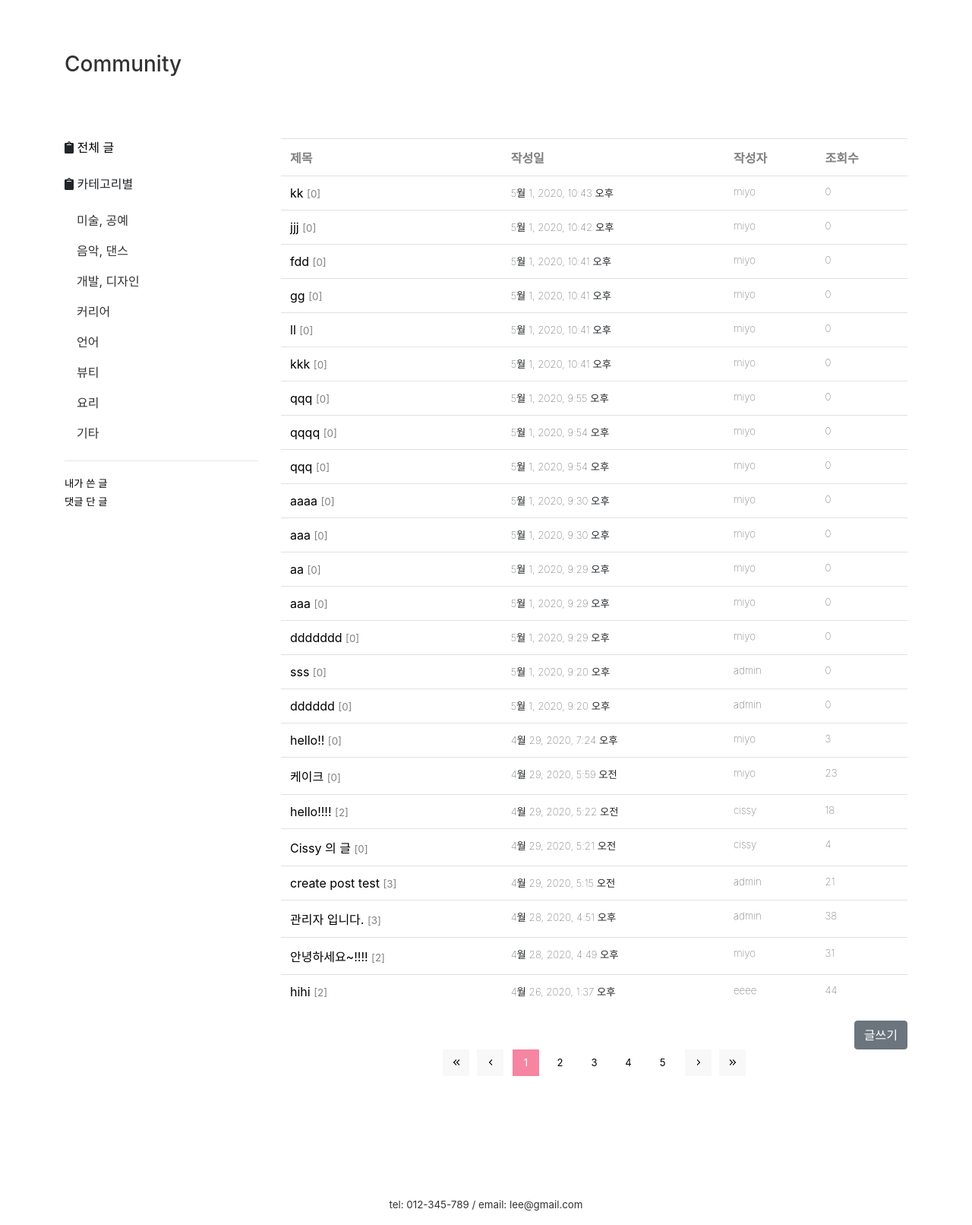
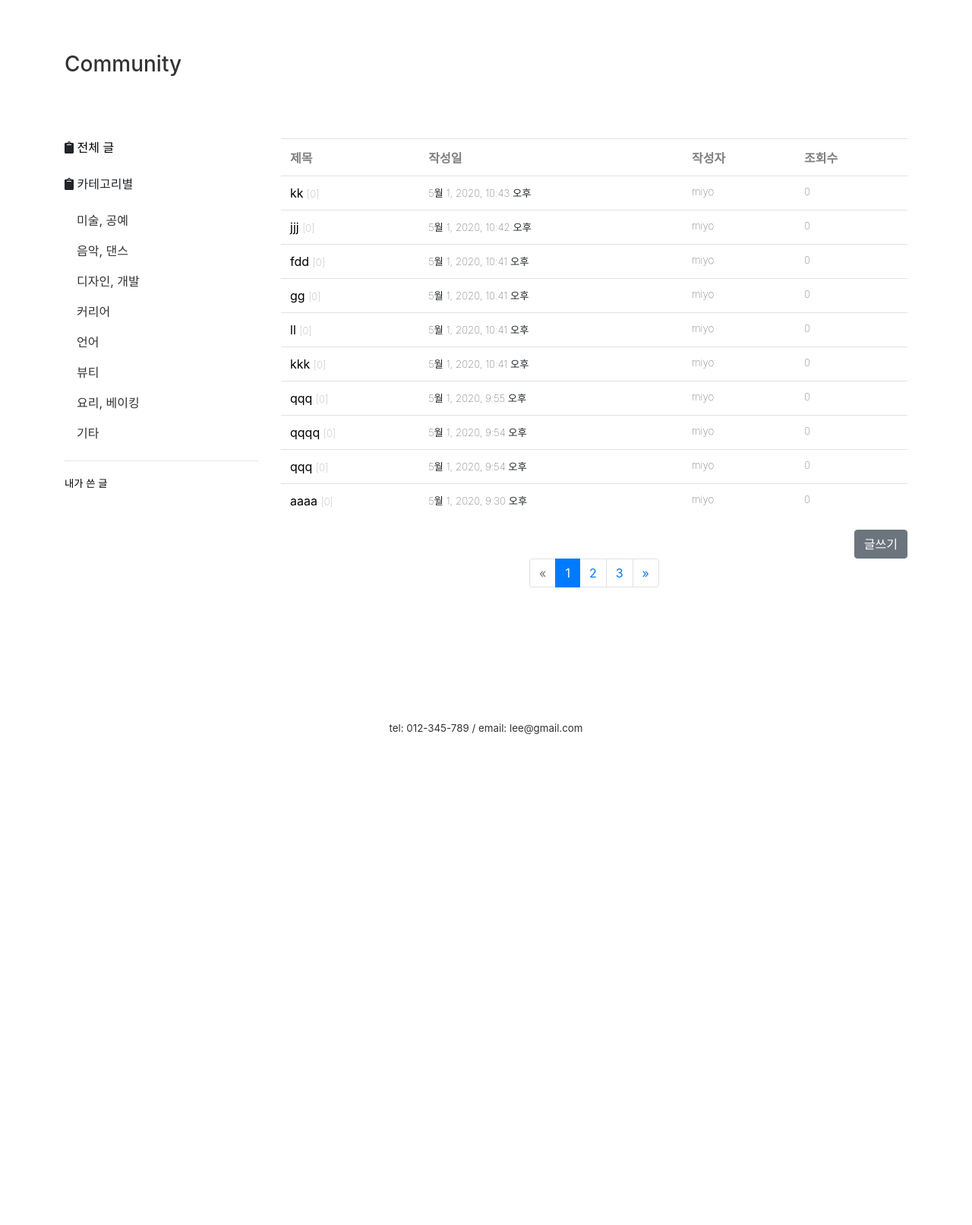
Before and after one commit to MiyoLee/AnotherClass, a Django app: page /community/ in a window 1280 px wide. Shown: the part 236-1848 px from the top of the page at 76% size. After the commit the page ends 1202 px from the top, so only its background shows below. Run offline with Django 3.2, Linux system fonts and the light colour scheme; data comes from the database, SQL or seed files in the repository; both versions use the stored data as it was after the commit; parts of the project's set-up code (start-up, migrations or seed data) failed here and were passed over; some libraries are stand-ins or nearby versions.

Commit message:
커뮤니티 - 카테고리별 게시물, 내가쓴 글, pagination 구현.

```diff
--- a/anotherClass/firstApp/models.py
+++ b/anotherClass/firstApp/models.py
@@ -100,8 +100,8 @@ class Class(models.Model):
     qna = models.ForeignKey('firstApp.ClassQna', on_delete=models.CASCADE, null=True, blank=True)
 
 class User(models.Model):
-    username = models.CharField(max_length=64,verbose_name = '사용자명')
-    password = models.CharField(max_length=64,verbose_name = '비밀번호')
-    registered_dttm = models.DateTimeField(auto_now_add=True,verbose_name='등록시간')
+    username = models.CharField(max_length=64, verbose_name='사용자명')
+    password = models.CharField(max_length=64, verbose_name='비밀번호')
+    registered_dttm = models.DateTimeField(auto_now_add=True, verbose_name='등록시간')
     def __str__(self):
         return self.username
--- a/anotherClass/firstApp/static/css/community.css
+++ b/anotherClass/firstApp/static/css/community.css
@@ -9,10 +9,7 @@ color:gray;
 font-weight:lighter;
 font-size:10pt;
 }
-.views{
-color:gray;
-font-size:10pt;
-}
+
 .cate-select{
 display:inline-block;
 padding:2rem;
--- a/anotherClass/firstApp/static/css/paginate.css
+++ b/anotherClass/firstApp/static/css/paginate.css
@@ -1,6 +1,5 @@
 .page_wrap {
 	text-align:center;
-	font-size:0;
  }
 .page_nation {
 	display:inline-block;
@@ -25,27 +24,27 @@
 
 
 .page_nation .pprev {
-	background:#f8f8f8 url('image//page_pprev.png') no-repeat center center;
+	background:#f8f8f8 url("./image/page_pprev.png") no-repeat center center;
 	margin-left:0;
 	border: 0;
 }
 .page_nation .prev {
-	background:#f8f8f8 url('image/page_prev.png') no-repeat center center;
+	background:#f8f8f8 url("{% static 'image/page_prev.png' %}") no-repeat center center;
 	margin-right:7px;
 	border: 0;
 }
 .page_nation .next {
-	background:#f8f8f8 url('image/page_next.png') no-repeat center center;
+	background:#f8f8f8 url("{% static 'image/page_next.png' %}") no-repeat center center;
 	margin-left:7px;
 	border: 0;
 }
 .page_nation .nnext {
-	background:#f8f8f8 url('image/page_nnext.png') no-repeat center center;
+	background:#f8f8f8 url("{% static 'image/page_nnext.png' %}") no-repeat center center;
 	margin-right:0;
 	border: 0;
 }
 .page_nation a.active {
-	background-color:#F685A2;
+	background-color:powderBlue;
 	color:#fff;
 	border: 0;
 }
--- a/anotherClass/firstApp/templates/firstApp/base.html
+++ b/anotherClass/firstApp/templates/firstApp/base.html
@@ -53,7 +53,9 @@
     </ul>
     <form class="form-inline mt-2 mt-md-0">
       <input class="form-control mr-sm-2" type="text" placeholder="검색어를 입력하세요." aria-label="Search">
-      <button class="btn btn-primary my-2 my-sm-0" type="submit"><img src="{% static 'image\search.png' %}" style="width:30px;"></button>
+      <button class="btn btn-primary my-2 my-sm-0" type="submit">
+        <img src="{% static 'image\search.png' %}" style="width:30px;">
+      </button>
     </form>
   </div>
 </nav>
--- a/anotherClass/firstApp/templates/firstApp/community.html
+++ b/anotherClass/firstApp/templates/firstApp/community.html
@@ -6,48 +6,28 @@
 <link rel="stylesheet" href="{% static 'css/paginate.css' %}">
 <link rel="stylesheet" href="{% static 'css/community.css' %}">
 		<div class="container">
-			<h3><a href="" class="nounderline">Community</a></h3>
+			<h3><a href="{% url 'community' %}" class="nounderline">Community</a></h3>
         	<br><br><br>
 			<div class="row">
 				<div class="col-sm-3">
 					<div class="left-sidebar">
 						<ul>
-                            <li class="active"><i class="fas fa-clipboard"></i>
-								<a class="a_underline" href="" data-toggle="tab">전체 글</a>
+                            <li><i class="fas fa-clipboard"></i>
+								<a class="a_underline" href="{% url 'community' %}">전체 글</a>
 							</li>
 							<br>
-							<li data-toggle="tab">
-								<p><i class="fas fa-clipboard"></i> 카테고리별</p>
-								<ul class="nav flex-column">
-									<li class="nav-item">
-									  <a class="nav-link" href="#">미술, 공예</a>
-									</li>
-									<li class="nav-item">
-									  <a class="nav-link" href="#">음악, 댄스</a>
-									</li>
-									<li class="nav-item">
-									  <a class="nav-link" href="#">개발, 디자인</a>
-									</li>
-									<li class="nav-item">
-									  <a class="nav-link" href="#">커리어</a>
-									</li>
-									<li class="nav-item">
-									  <a class="nav-link" href="#">언어</a>
-									</li>
-									<li class="nav-item">
-									  <a class="nav-link" href="#">뷰티</a>
-									</li>
-									<li class="nav-item">
-									  <a class="nav-link" href="#">요리</a>
-									</li>
-									<li class="nav-item">
-									  <a class="nav-link" href="#">기타</a>
-									</li>
-								</ul>
-							</li>
+							<p><i class="fas fa-clipboard"></i> 카테고리별</p>
+							<ul class="nav flex-column">
+								{% for category in cate_list %}
+								<li>
+									<a class="nav-link" href="{% url 'post_category' category.pk %}">
+										{{category.name}}
+									</a>
+								</li>
+								{% endfor %}
+							</ul>
 							<hr>
-							<li><a class="a_underline lighter" href="#" >내가 쓴 글</a></li>
-							<li><a class="a_underline lighter" href="#">댓글 단 글</a></li>
+							<li><a class="a_underline lighter" href="{% url 'myPost' %}" >내가 쓴 글</a></li>
 						</ul>
 					</div>
 				</div>
@@ -61,13 +41,13 @@
 									<th>작성자</th>
 									<th>조회수</th>
 								</tr>
-								{% for post in post_list %}
+								{% for post in posts %}
 								<tr>
 									<td>
 										<a class="a_underline" href="{% url 'post_detail' post.pk %}">
 											{{ post.title }}
 										</a>
-										<span class="views">[{{ post.comments.count }}]</span>
+										<span class="lighter" style="color:gray;">[{{ post.comments.count }}]</span>
 									</td>
 									<td class="lighter">{{post.created_date}}</td>
 									<td class="lighter">{{post.author}}</td>
@@ -84,21 +64,49 @@
 							</div>
 						</div>
 
-						<div class="page_wrap">
-							<div class="page_nation">
-							   <a class="arrow pprev" href="#"></a>
-							   <a class="arrow prev" href="#"></a>
-							   <a href="#" class="active">1</a>
-							   <a href="#">2</a>
-							   <a href="#">3</a>
-							   <a href="#">4</a>
-							   <a href="#">5</a>
-							   <a class="arrow next" href="#"></a>
-							   <a class="arrow nnext" href="#"></a>
-							</div>
-						 </div>
+
+						{% if posts.has_other_pages %}
+						<nav aria-label="Page navigation example">
+						  <ul class="pagination justify-content-center">
+							{% if posts.has_previous %}
+							  <li class="page-item">
+								  <a class="page-link" href="?page={{ posts.previous_page_number }}" aria-label="Previous">
+								  	<span aria-hidden="true">&laquo;</span>
+        							<span class="sr-only">Previous</span>
+								  </a>
+							  </li>
+							{% else %}
+							  <li class="page-item disabled"><a class="page-link">
+								  <span>&laquo;</span></a></li>
+							{% endif %}
+							{% for i in posts.paginator.page_range %}
+							  {% if posts.number == i %}
+							  <li class="page-item active">
+								  <a class="page-link" href="#">{{ i }}</a><span class="sr-only">(current)</span></span>
+							  </li>
+							  {% else %}
+								<li class="page-item"><a class="page-link" href="?page={{ i }}">{{ i }}</a></li>
+							  {% endif %}
+							{% endfor %}
+							{% if posts.has_next %}
+							  <li class="page-item">
+								  <a class="page-link" href="?page={{ posts.next_page_number }}" aria-label="Next">
+									  <span aria-hidden="true">&raquo;</span>
+									  <span class="sr-only">Next</span>
+								  </a>
+							  </li>
+							{% else %}
+							  <li class="page-item disabled">
+								  <a class="page-link">
+								  <span>&raquo;</span>
+								  </a>
+							  </li>
+							{% endif %}
+						  </ul>
+						</nav>
+						{% endif %}
 					</div>
 				</div>
 			</div>
 		</div>
-{% endblock content%}
+{% endblock content %}
--- a/anotherClass/firstApp/urls.py
+++ b/anotherClass/firstApp/urls.py
@@ -16,6 +16,8 @@ urlpatterns = [
     path('login/', views.login, name='login'),
     path('signup/', views.signup, name='signup'),
     path('logout/', views.logout, name='logout'),
+    path('community/category/<int:pk>/', views.post_category, name='post_category'),
+    path('community/myPost/', views.myPost, name='myPost'),
     path('community/<int:pk>/', views.post_detail, name='post_detail'),
     path('community/<int:pk>/update', views.update_post, name='update_post'),
     path('community/<int:pk>/delete', views.delete_post, name='delete_post'),
--- a/anotherClass/firstApp/views.py
+++ b/anotherClass/firstApp/views.py
@@ -1,13 +1,13 @@
 from django.shortcuts import render, get_object_or_404, redirect
-from .models import Post, Comment, Class, Area
+from .models import Post, Comment, Class, Category
 from .forms import PostForm, CommentForm
 from .forms import CreateClass
-from django.views import generic
 from django.contrib.auth.models import User
 from django.contrib import auth
 from django.contrib.auth.decorators import login_required
 from django.http import HttpResponse
-
+from django.core.paginator import Paginator, PageNotAnInteger, EmptyPage
+from django.views.generic import ListView
 
 # Create your views here.
 def index(request):
@@ -65,14 +65,52 @@ def createclass(request):
         form = CreateClass()
         return render(request, 'firstApp/createclass.html', {'form': form})
 
-
 def community(request):
     if request.user is None:
         redirect('login')
     else:
+        cate_list = Category.objects.all()
         post_list = Post.objects.all()
+        page = request.GET.get('page', 1)
+        paginator = Paginator(post_list, 10)
+        try:
+            posts = paginator.page(page)
+        except PageNotAnInteger:
+            posts = paginator.page(1)
+        except EmptyPage:
+            posts = paginator.page(paginator.num_pages)
         return render(request, 'firstApp/community.html', {
-            'post_list': post_list, })
+            'posts': posts, 'cate_list': cate_list })
+
+
+def post_category(request, pk):
+    cate_list = Category.objects.all()
+    post_list = Post.objects.filter(category=pk)
+    page = request.GET.get('page', 1)
+    paginator = Paginator(post_list, 10)
+    try:
+           posts = paginator.page(page)
+    except PageNotAnInteger:
+           posts = paginator.page(1)
+    except EmptyPage:
+           posts = paginator.page(paginator.num_pages)
+    return render(request, 'firstApp/community.html', {
+        'posts': posts, 'cate_list': cate_list})
+
+@login_required(login_url='/login/')
+def myPost(request):
+    cate_list = Category.objects.all()
+    post_list = Post.objects.filter(author=request.user)
+    page = request.GET.get('page', 1)
+    paginator = Paginator(post_list, 10)
+    try:
+        posts = paginator.page(page)
+    except PageNotAnInteger:
+        posts = paginator.page(1)
+    except EmptyPage:
+        posts = paginator.page(paginator.num_pages)
+    return render(request, 'firstApp/community.html', {
+       'posts': posts, 'cate_list': cate_list})
 
 @login_required(login_url='/login/')
 def post_detail(request, pk):
@@ -139,6 +177,7 @@ def comment_update(request, pk):
         form = CommentForm(instance=comment)
     return render(request, 'firstApp/update_comment.html', {'form': form})
 
+
 def login(request):
     if request.method == "POST":
         username = request.POST['username']
--- a/anotherClass/static/css/community.css
+++ b/anotherClass/static/css/community.css
@@ -9,10 +9,7 @@ color:gray;
 font-weight:lighter;
 font-size:10pt;
 }
-.views{
-color:gray;
-font-size:10pt;
-}
+
 .cate-select{
 display:inline-block;
 padding:2rem;
```
Also changed, not shown: anotherClass/static/css/paginate.css (+5 -6 lines), anotherClass/db.sqlite3, anotherClass/firstApp/migrations/0001_initial.py (added), anotherClass/firstApp/migrations/0002_auto_20200429_0143.py (added), anotherClass/firstApp/migrations/0002_auto_20200429_0432.py (added), anotherClass/firstApp/migrations/0003_auto_20200429_0148.py (added).
